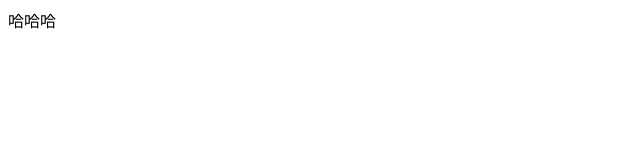
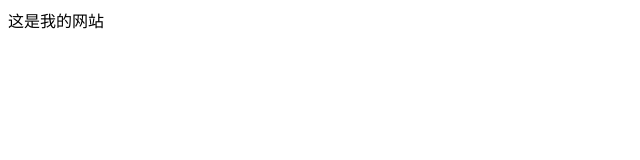
Before and after one commit to 2junru/git-demo, a plain HTML site: page index.html in a window 1280 px wide. Shown: the full height of the page, 0-640 px from the left. Drawn offline with Linux system fonts and the light colour scheme.

Commit message:
修改了文字

```diff
--- a/index.html
+++ b/index.html
@@ -8,7 +8,7 @@
 </head>
 <body>
     <div>
-        哈哈哈
+        这是我的网站
     </div>
 </body>
 </html>
```
